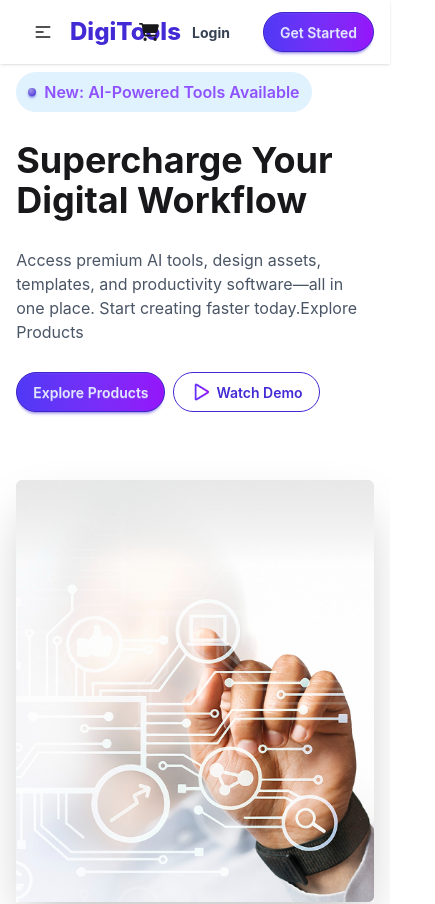
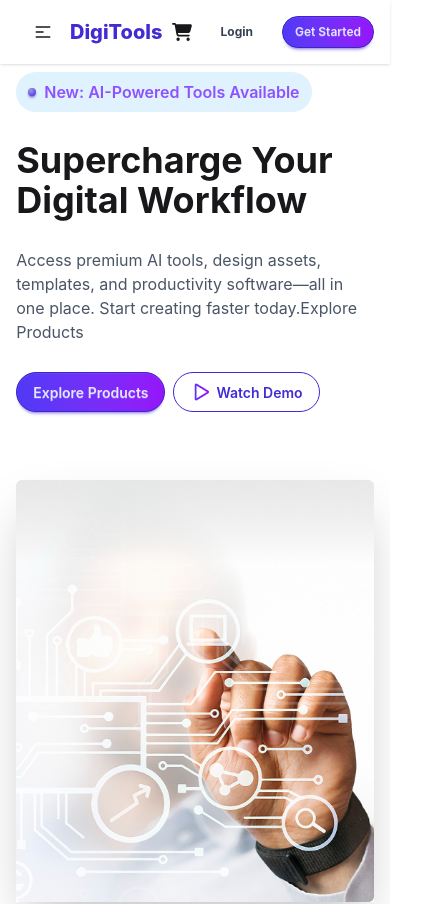
Before and after one commit to ProgramingWithArifin/digitools, a React (Vite) app: page / in a window 390 px wide. Shown: the top 904 px of the page, 435 px wide, since content can reach past the window. Built offline with nearby package versions, Linux system fonts and the light colour scheme.

Commit message:
Refactor Navbar and Products components for improved responsiveness and UI consistency

```diff
--- a/src/components/Navbar.jsx
+++ b/src/components/Navbar.jsx
@@ -19,7 +19,7 @@ const Navbar = ({ cart, updateTab }) => {
                         <li><a className="hover:text-primary">FAQ</a></li>
                     </ul>
                 </div>
-                <a className="text-2xl font-extrabold text-primary cursor-pointer ">DigiTools</a>
+                <a className="text-xl sm:text-2xl font-extrabold text-primary cursor-pointer ">DigiTools</a>
             </div>
             <div className="navbar-center hidden lg:flex">
                 <ul className="menu menu-horizontal px-1">
@@ -42,8 +42,8 @@ const Navbar = ({ cart, updateTab }) => {
                         </span>
                     )}
                 </button>
-                <button className='btn btn-ghost font-bold text-gray-700'>Login</button>
-                <button className='btn btn-primary rounded-3xl bg-linear-to-r from-[#4F39F6] to-[#9514FA]'>Get Started</button>
+                <button className='btn btn-sm sm:btn-md btn-ghost font-bold text-gray-700'>Login</button>
+                <button className='btn btn-sm sm:btn-md btn-primary rounded-3xl bg-linear-to-r from-[#4F39F6] to-[#9514FA]'>Get Started</button>
             </div>
         </nav>
     );
--- a/src/components/Products.jsx
+++ b/src/components/Products.jsx
@@ -1,7 +1,6 @@
 import { use } from 'react';
 import ProductCard from './ProductCard'
 import Cart from './Cart'
-import React from 'react';
 import { toast } from 'react-toastify';
 const Products = ({ dataPromise, cart, updateCart, tab, updateTab,setCart,total, removeCart }) => {
     const data = use(dataPromise);
@@ -10,7 +9,7 @@ const Products = ({ dataPromise, cart, updateCart, tab, updateTab,setCart,total,
         toast.success("Checkout Successfull")
     }
     return (
-        <div className='w-11/12 mx-auto my-10 space-y-5'>
+        <div className='sm:w-11/12 mx-auto my-10 space-y-5'>
             <h2 className='text-3xl lg:text-4xl font-bold text-center mt-15'>Premium Digital Tools</h2>
             <p className='text-center text-gray-600'>Choose from our curated collection of premium digital products designed <br />to boost your productivity and creativity.</p>
             <div className="button-section flex justify-center gap-3">
@@ -19,7 +18,7 @@ const Products = ({ dataPromise, cart, updateCart, tab, updateTab,setCart,total,
             </div>
             {
                 tab ?
-                    <div className="grid grid-cols-1 md:grid-cols-2 lg:grid-cols-3 gap-4 p-15 ">
+                    <div className="grid grid-cols-1 md:grid-cols-2 lg:grid-cols-3 gap-4 p-2  sm:p-15 ">
                         {
                             data.map(product => <ProductCard key={product.id} product={product} cart={cart} updateCart={updateCart}></ProductCard>)
                         }
@@ -27,7 +26,7 @@ const Products = ({ dataPromise, cart, updateCart, tab, updateTab,setCart,total,
                         {cart.length == 0 ?
                             <div className='py-30  text-center space-y-6'>
                                 <h2 className='text-3xl font-bold'>No Product Available On Cart</h2>
-                                <p>Buy some products now</p>
+                                <p className='text-gray-600'>Buy some products now</p>
                             </div> :
                             <div className='py-6 space-y-4'>
                                 <h2 className='text-2xl font-semibold'>Your Cart</h2>
```
